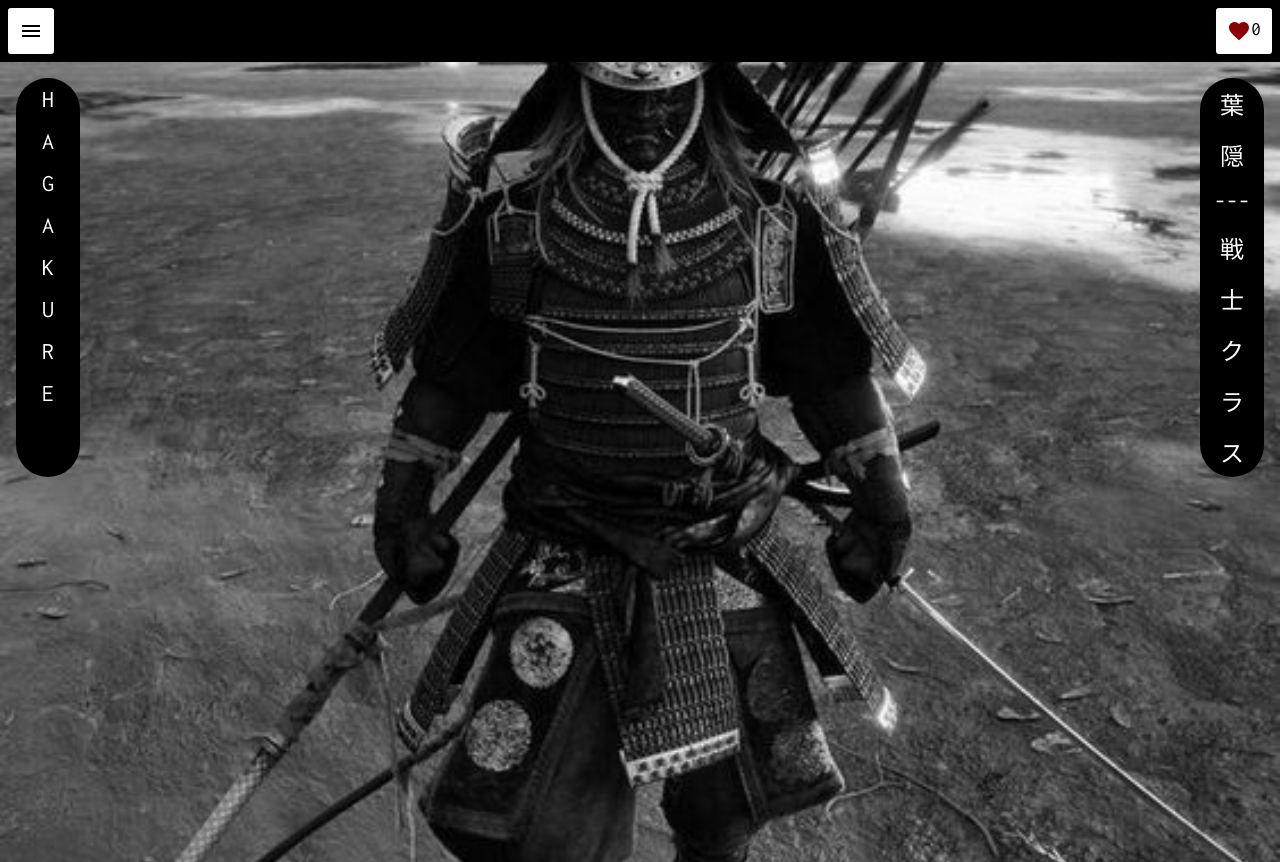
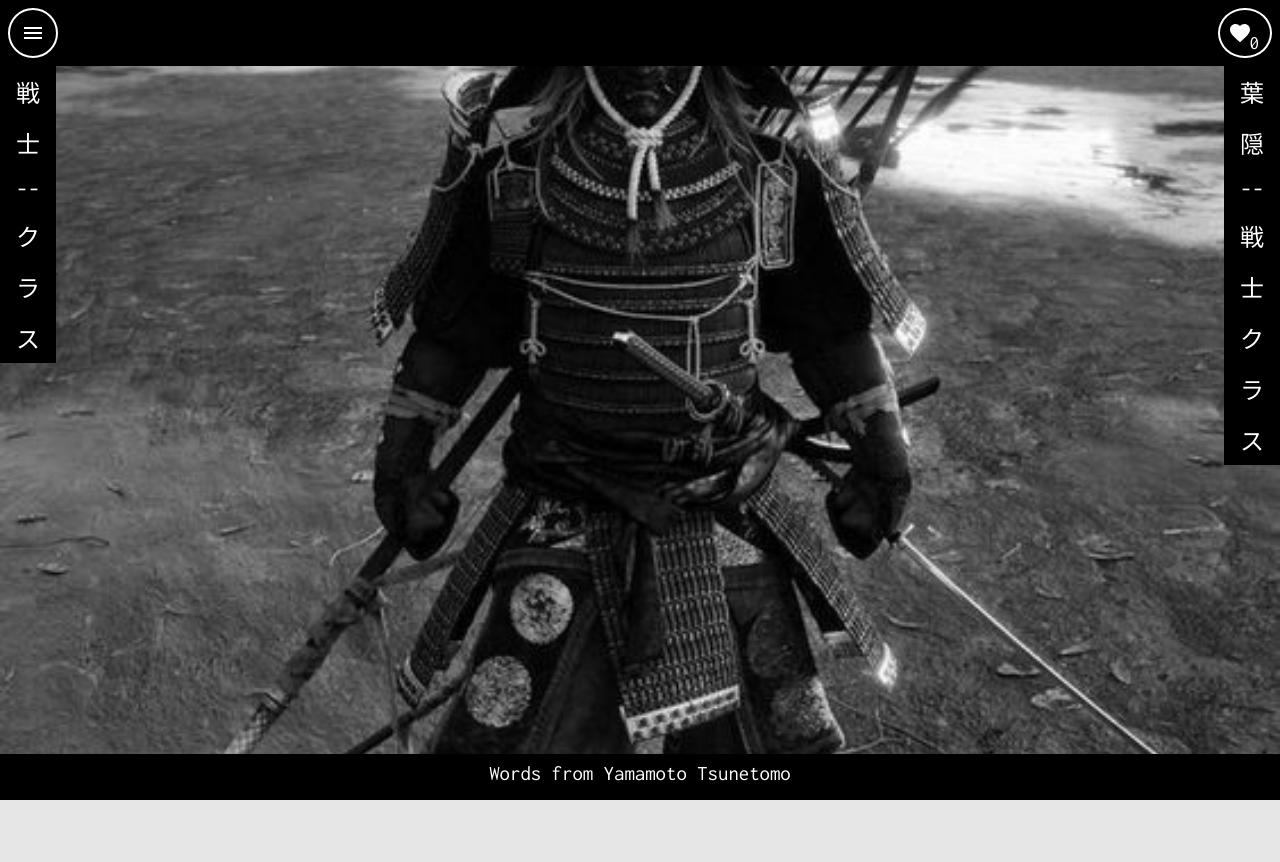
Before and after one commit to Elir-Mahad/the-way, a React (Create React App) app: page / in a window 1280 px wide. After the commit the page ends 800 px from the top, so only its background shows below. Built offline with nearby package versions, Linux system fonts and the light colour scheme.

Commit message:
Improved styles for the welcome screen and the topbar.

```diff
--- a/src/App.css
+++ b/src/App.css
@@ -18,5 +18,5 @@ body {
   --
   Via this method, i was able to exactly target this icon
   without changing the style of the othermaterial ui icons. */
-  color: darkred;
+  color: white;
 }
--- a/src/Styles.js
+++ b/src/Styles.js
@@ -29,7 +29,8 @@ export const MenuItems = styled.div`
   height: 27rem;
   width: 12rem;
   position: absolute;
-  top: 62px;
+  top: 66px;
+  left: 1px;
 `;
 
 export const ItemAndIcon = styled.div`
@@ -40,23 +41,24 @@ export const ItemAndIcon = styled.div`
 `;
 
 export const MenuItemIcon = styled.img`
-  width: 2rem;
-  height: 2rem;
+  width: 1.5rem;
+  height: 1.5rem;
   background-color: white;
 `;
 
 export const MenuItem = styled.a`
   text-decoration: none;
   color: black;
-  font-size: 1.3rem;
+  font-size: 1.1rem;
 `;
 
 export const MenuIconContainer = styled.button`
   display: flex;
-  background-color: white;
+  background-color: black;
+  color: white;
+  border: 2px solid white;
   justify-content: center;
-  border-radius: 3px;
-  border: none;
+  border-radius: 50%;
   padding: 0.7rem;
 `;
 
@@ -68,16 +70,24 @@ export const BasketAndCountBox = styled.div`
 
 export const BasketAndCount = styled.div`
   display: flex;
-  background-color: white;
+  background-color: black;
+  color: white;
+  border: 2px solid white;
   justify-content: center;
-  border-radius: 3px;
-  padding: 0.7rem;
+  border-radius: 50%;
+  padding-bottom: 0.7rem;
+  padding-top: 0.7rem;
+  padding-right: 0.5rem;
+  padding-left: 0.5rem;
 `;
 
 export const ItemCount = styled.p`
   font-size: 1.2rem;
-  color: black;
+  // color: black;
   text-align: center;
+  position: relative;
+  top: 12px;
+  right: 3px;
 `;
 
 // ------------------------------------- Page specific styles
@@ -86,60 +96,54 @@ export const ItemCount = styled.p`
 
 export const LandingBackground = styled.div`
   background-image: url(${samuraiguard});
-  height: 100vh;
+  height: 88vh;
   background-position: center;
   background-repeat: no-repeat;
   background-size: cover;
 `;
 // Important:The code in the background image
 // makes the image take up the full height of the screen.
+// The height needs to be adjusted, based on the screen,
+//  so that there is no scroll on the screen.
+// For the the landing, i didn't want for there to be any scrolling,
+// so i set the height to 91.5vh;
 
 export const WelcomeContainer = styled.div`
   //
 `;
 
-export const Japandengtitles = styled.div`
-  padding-left: 1rem;
-  padding-right: 1rem;
+export const Japanesetitle = styled.div`
   display: flex;
   flex-direction: row;
   justify-content: space-between;
-  padding: 1rem;
-`;
-
-export const LettersEng = styled.div`
-  background-color: black;
-  border-radius: 2rem;
-  // height: 100%;
 `;
 
 export const LettersJp = styled.div`
   background-color: black;
-  border-radius: 2rem;
-  // height: 100%;
-`;
-
-export const EngLetter = styled.p`
-  font-size: 1.5rem;
-  text-align: center;
-  color: white;
-  width: 3rem;
-  padding: 0.5rem;
+  display: flex;
+  flex-direction: column;
+  justify-content: center;
+  height: 100%;
 `;
 
 export const JpLetter = styled.p`
   font-size: 1.5rem;
   text-align: center;
   color: white;
-  width: 3rem;
+  width: 2.5rem;
   padding: 0.5rem;
 `;
 
 export const IntroText = styled.p`
   font-size: 1.3rem;
+  text-align: center;
+  width: 100%;
   color: white;
   background-color: black;
-  padding: 1rem;
+  padding-top: 0.5rem;
+  padding-bottom: 1rem;
+  position: fixed;
+  bottom: 0;
 `;
 
 // Synopsis
--- a/src/components/WelcomeScreen.js
+++ b/src/components/WelcomeScreen.js
@@ -1,13 +1,12 @@
 //
 import React from "react";
 import {
-  EngLetter,
-  Japandengtitles,
+  Japanesetitle,
   JpLetter,
-  LettersEng,
   LettersJp,
   WelcomeContainer,
   LandingBackground,
+  IntroText,
 } from "../Styles";
 //
 
@@ -18,32 +17,28 @@ const WelcomeScreen = () => {
   return (
     <LandingBackground>
       <WelcomeContainer>
-        <Japandengtitles>
-          {/*  */}
-          {/*  */}
-          <LettersEng>
-            <EngLetter> H </EngLetter>
-            <EngLetter> A </EngLetter>
-            <EngLetter> G </EngLetter>
-            <EngLetter> A </EngLetter>
-            <EngLetter> K </EngLetter>
-            <EngLetter> U </EngLetter>
-            <EngLetter> R </EngLetter>
-            <EngLetter> E </EngLetter>
-          </LettersEng>
+        <Japanesetitle>
+          <LettersJp>
+            <JpLetter> 戦 </JpLetter>
+            <JpLetter> 士 </JpLetter>
+            <JpLetter> -- </JpLetter>
+            <JpLetter> ク </JpLetter>
+            <JpLetter> ラ </JpLetter>
+            <JpLetter> ス </JpLetter>
+          </LettersJp>
           <LettersJp>
             <JpLetter> 葉 </JpLetter>
             <JpLetter> 隠 </JpLetter>
-            <JpLetter>---</JpLetter>
+            <JpLetter> -- </JpLetter>
             <JpLetter> 戦 </JpLetter>
             <JpLetter> 士 </JpLetter>
             <JpLetter> ク </JpLetter>
             <JpLetter> ラ </JpLetter>
             <JpLetter> ス </JpLetter>
-            {/* 葉隠 - 山本 常朝  */}
           </LettersJp>
-        </Japandengtitles>
+        </Japanesetitle>
       </WelcomeContainer>
+      <IntroText>Words from Yamamoto Tsunetomo</IntroText>
     </LandingBackground>
   );
 };
```
